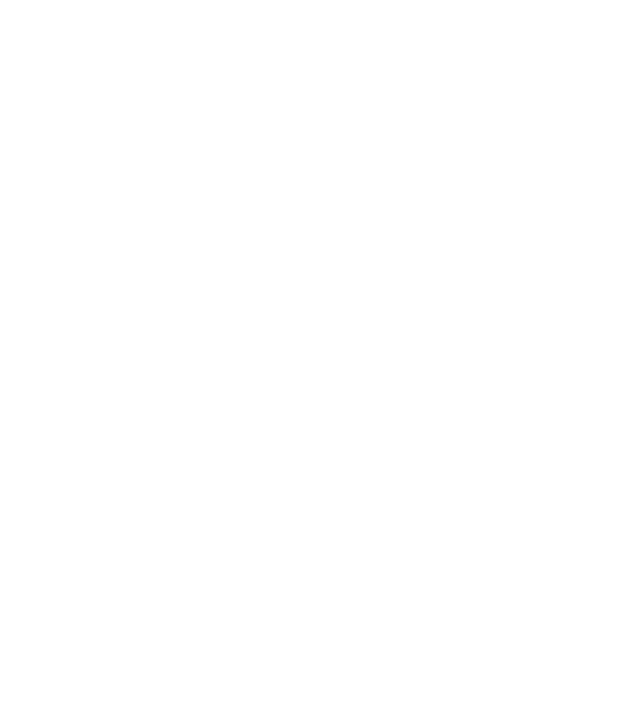
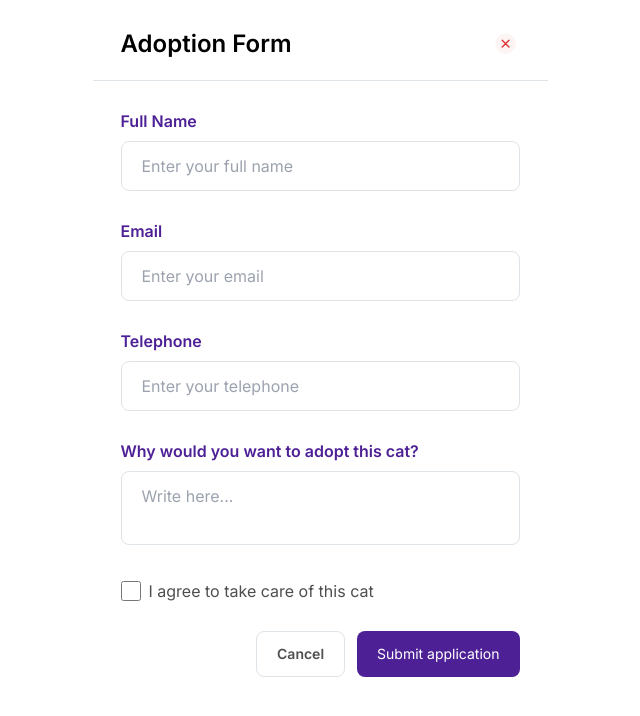
Before and after one commit to LuanHSL/cat-adoption-platform, a Nuxt app: page /adoption/1 in a window 1280 px wide. Before the commit this address had no page. Shown: the top 716 px of the page, without its empty margins (320-960 px from the left). Built offline with nearby package versions, Linux system fonts and the light colour scheme.

Commit message:
feat: Page form adoption

```diff
--- a/assets/css/main.css
+++ b/assets/css/main.css
@@ -10,9 +10,3 @@
     font-family: 'Inter', sans-serif;
   }
 }
-
-.container {
-  max-width: 1216px;
-  padding: 30px 30px 20px 30px;
-  margin: auto;
-}
--- a/components/CatItem.vue
+++ b/components/CatItem.vue
@@ -21,7 +21,6 @@
 const emit = defineEmits(['adopt']);
 
 const adopt = () => {
-  // TODO redirect to adopt page
   emit('adopt', props.id);
 }
 </script>
@@ -33,7 +32,7 @@
       :src="image"
     >
     <h3 class="font-semibold text-xl mb-2">{{ title }}</h3>
-    <p class="text-secondary mb-5 text-sm leading-6">{{ description }}</p>
+    <p class="text-secondary mb-5 text-sm leading-6 line-clamp-2">{{ description }}</p>
     <button
       class="bg-main text-white p-3 rounded-lg text-sm"
       @click="adopt"
--- /dev/null
+++ b/components/Input.vue
@@ -0,0 +1,53 @@
+<script setup>
+const props = defineProps({
+  modelValue: {
+    type: String,
+    required: true
+  },
+  title: {
+    type: String,
+    default: ''
+  },
+  type: {
+    type: String,
+    default: 'text'
+  },
+  placeholder: {
+    type: String,
+    required: true
+  },
+  value: {
+    type: String,
+    default: ''
+  },
+  required: {
+    type: Boolean,
+    default: false
+  }
+})
+
+const emit = defineEmits(['update:modelValue'])
+
+const updateValue = (event) => {
+  emit('update:modelValue', event.target.value)
+}
+</script>
+
+<template>
+  <div>
+    <p
+      v-if="title"
+      class="text-main font-semibold mb-2"
+    >
+      {{ title }}
+    </p>
+    <input
+      class="border border-stroke w-full px-5 py-3 rounded-lg"
+      :type="type"
+      :placeholder="placeholder"
+      :value="value"
+      :required="required"
+      @input="updateValue"
+    >
+  </div>
+</template>
--- /dev/null
+++ b/components/Textarea.vue
@@ -0,0 +1,48 @@
+<script setup>
+const props = defineProps({
+  modelValue: {
+    type: String,
+    required: true
+  },
+  title: {
+    type: String,
+    default: ''
+  },
+  placeholder: {
+    type: String,
+    required: true
+  },
+  value: {
+    type: String,
+    default: ''
+  },
+  required: {
+    type: Boolean,
+    default: false
+  }
+})
+
+const emit = defineEmits(['update:modelValue'])
+
+const updateValue = (event) => {
+  emit('update:modelValue', event.target.value)
+}
+</script>
+
+<template>
+  <div>
+    <p
+      v-if="title"
+      class="text-main font-semibold mb-2"
+    >
+      {{ title }}
+    </p>
+    <textarea
+      class="border border-stroke w-full px-5 py-3 rounded-lg resize-none"
+      :placeholder="placeholder"
+      :value="value"
+      :required="required"
+      @input="updateValue"
+    ></textarea>
+  </div>
+</template>
--- a/components/icon/CatIcon.vue
+++ b/components/icon/CatIcon.vue
@@ -10,6 +10,7 @@
   },
 })
 </script>
+
 <template>
 	<svg xmlns="http://www.w3.org/2000/svg" :width="size" :height="size" viewBox="0 0 256 256">
 		<path :fill="color" d="M222.83 33.54a16 16 0 0 0-18.14 3.15c-.14.14-.26.27-.38.41L187.05 57A111.28 111.28 0 0 0 69 57L51.69 37.1c-.12-.14-.24-.27-.38-.41a16 16 0 0 0-18.14-3.15A16.4 16.4 0 0 0 24 48.46V136c0 49 40.06 89.63 91.56 95.32a4 4 0 0 0 4.44-4v-32l-13.42-13.43a8.22 8.22 0 0 1-.41-11.37a8 8 0 0 1 11.49-.18L128 180.68l10.34-10.35a8 8 0 0 1 11.49.18a8.22 8.22 0 0 1-.41 11.37L136 195.31v32a4 4 0 0 0 4.44 4C191.94 225.62 232 185 232 136V48.46a16.4 16.4 0 0 0-9.17-14.92M84 152a12 12 0 1 1 12-12a12 12 0 0 1-12 12m20-64a8 8 0 1 1-16 0V69a8 8 0 0 1 16 0Zm32 0a8 8 0 1 1-16 0V64a8 8 0 0 1 16 0Zm16 0V69a8 8 0 0 1 16 0v19a8 8 0 1 1-16 0m20 64a12 12 0 1 1 12-12a12 12 0 0 1-12 12" />
--- /dev/null
+++ b/components/icon/CloseIcon.vue
@@ -0,0 +1,21 @@
+<script setup>
+const props = defineProps({
+  size: {
+    type: String,
+    default: '1em',
+  },
+  color: {
+    type: String,
+    default: 'currentColor',
+  },
+})
+</script>
+
+<template>
+	<svg xmlns="http://www.w3.org/2000/svg" :width="size" :height="size" viewBox="0 0 24 24">
+		<g fill="none">
+			<circle cx="12" cy="12" r="9" :fill="color" fill-opacity="0.05" />
+			<path :stroke="color" stroke-linecap="round" stroke-width="1.2" d="m9 9l6 6m0-6l-6 6" />
+		</g>
+	</svg>
+</template>
--- /dev/null
+++ b/pages/adoption/[id].vue
@@ -0,0 +1,105 @@
+<script setup>
+import CloseIcon from '~/components/icon/CloseIcon.vue';
+import appColors from '~/utils/Colors';
+import Input from '~/components/Input.vue';
+import Textarea from '~/components/Textarea.vue';
+
+const adoptionForm = ref({
+  fullName: '',
+  email: '',
+  telephone: '',
+  observation: '',
+  isAgree: false
+})
+
+const router = useRouter()
+const route = useRoute()
+
+const goToCatList = () => {
+  router.push('/')
+}
+
+const submit = () => {
+  console.log(adoptionForm.value, parseInt(route.params.id, 10))
+}
+</script>
+
+<template>
+  <!-- Gato id {{ $route.params.id }} -->
+  <header class="max-w-[455px] mx-auto flex justify-between items-center px-7 pt-7 pb-5 border-b border-stroke">
+    <h1 class="text-2xl font-semibold">Adoption Form</h1>
+    <CloseIcon
+      size="1.7em"
+      :color="appColors.danger"
+      class="cursor-pointer"
+      @click="goToCatList"
+    />
+  </header>
+
+  <main class="max-w-[455px] mx-auto px-7 pt-7 pb-5">
+    <form
+      class="flex flex-col space-y-7"
+      @submit.prevent="submit"
+    >
+      <Input
+        v-model="adoptionForm.fullName"
+        type="text"
+        title="Full Name"
+        placeholder="Enter your full name"
+        required
+        :value="adoptionForm.fullName"
+      />
+      <Input
+        v-model="adoptionForm.email"
+        type="text"
+        title="Email"
+        placeholder="Enter your email"
+        required
+        :value="adoptionForm.email"
+      />
+      <Input
+        v-model="adoptionForm.telephone"
+        type="text"
+        title="Telephone"
+        placeholder="Enter your telephone"
+        required
+        :value="adoptionForm.telephone"
+      />
+      <Textarea
+        v-model="adoptionForm.observation"
+        type="text"
+        title="Why would you want to adopt this cat?"
+        placeholder="Write here..."
+        required
+        :value="adoptionForm.observation"
+      />
+
+      <div class="flex items-center">
+        <input
+          v-model="adoptionForm.isAgree"
+          class="w-5 h-5 cursor-pointer"
+          type="checkbox"
+          id="isAgree"
+          name="isAgree"
+          required
+        />
+        <label for="isAgree" class="ml-2 cursor-pointer text-secondary">I agree to take care of this cat</label>
+      </div>
+
+      <div class="flex space-x-3 justify-end">
+        <button
+          class="text-secondary py-3 px-5 rounded-lg text-sm border border-stroke font-semibold"
+          @click.prevent.stop="goToCatList"
+        >
+          Cancel
+        </button>
+        <button
+          class="bg-main text-white py-3 px-5 rounded-lg text-sm"
+          type="submit"
+        >
+          Submit application
+        </button>
+      </div>
+    </form>
+  </main>
+</template>
--- a/pages/index.vue
+++ b/pages/index.vue
@@ -1,10 +1,11 @@
 <script setup>
 import Logo from '~/components/Logo.vue';
 import CatItem from '~/components/CatItem.vue';
-import appColors from './utils/Colors';
+
+const router = useRouter()
 
 const adopt = (id) => {
-  console.log(id)
+  router.push(`/adoption/${id}`)
 }
 
 const cats = ref([
@@ -49,11 +50,11 @@
 </script>
 
 <template>
-  <header class="container border-b border-stroke">
+  <header class="max-w-[1216px] mx-auto px-7 pt-7 pb-5 border-b border-stroke">
     <Logo />
 
   </header>
-  <main class="container">
+  <main class="max-w-[1216px] mx-auto px-7 pt-7 pb-5">
     <section class="mb-6">
       <h1 class="text-main font-semibold text-3xl mb-3">Cats Adoption Platform</h1>
       <h2 class="text-secondary">Explore our list of lovable cats looking for their forever homes.</h2>
```
